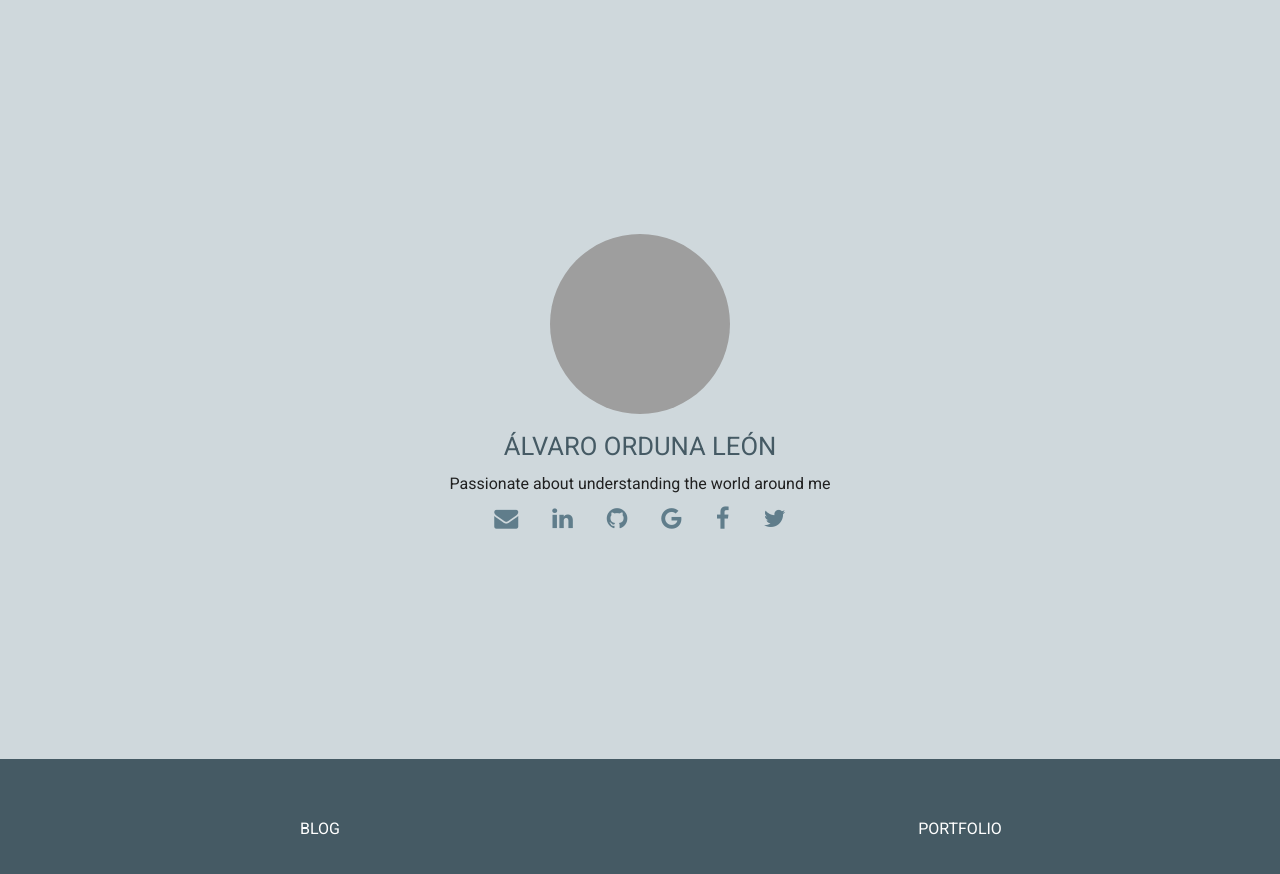
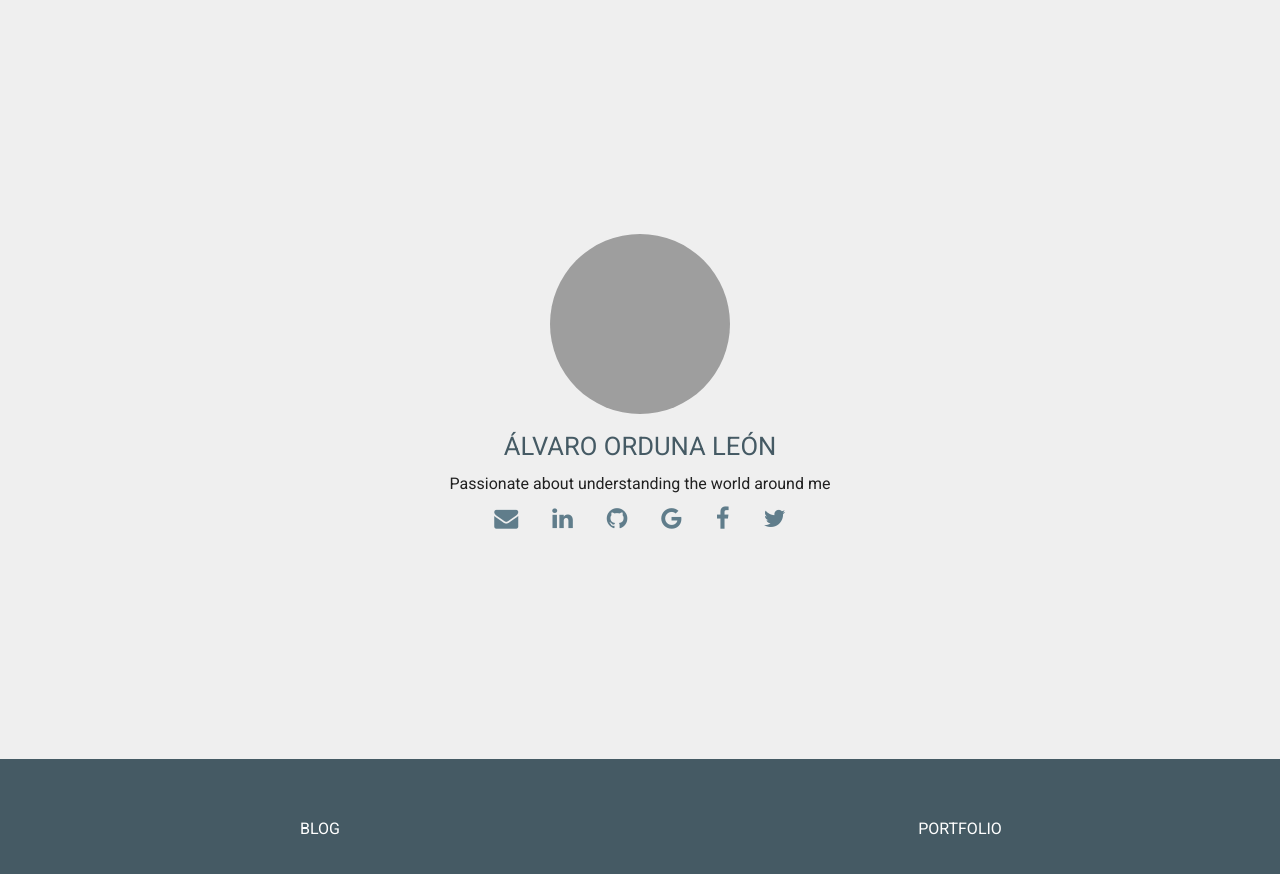
Before and after one commit to AlvaroOrduna/AlvaroOrduna.github.io, a Jekyll site: the page built from index.md, in a window 1280 px wide. Shown: the top 874 px of the page. Built offline with Jekyll 4.4.1, drawn with Linux system fonts in a browser that asks for light colours; nearby versions of some CDN libraries; grey boxes are pictures that could not be loaded.

Commit message:
style: Lighten the background color
Signed-off-by: Álvaro Orduna León <alvaro.orduna.92@gmail.com>

```diff
--- a/_sass/_palette.scss
+++ b/_sass/_palette.scss
@@ -12,7 +12,7 @@ $secondary-text-color: #757575;
 $divider-color:        #BDBDBD;
 
 .light {
-  background-color: $primary-color-light;
+  background-color: #EFEFEF;
   color: $primary-text-color;
 
   h1, h2, h3, h4, h5, h6 {
```
